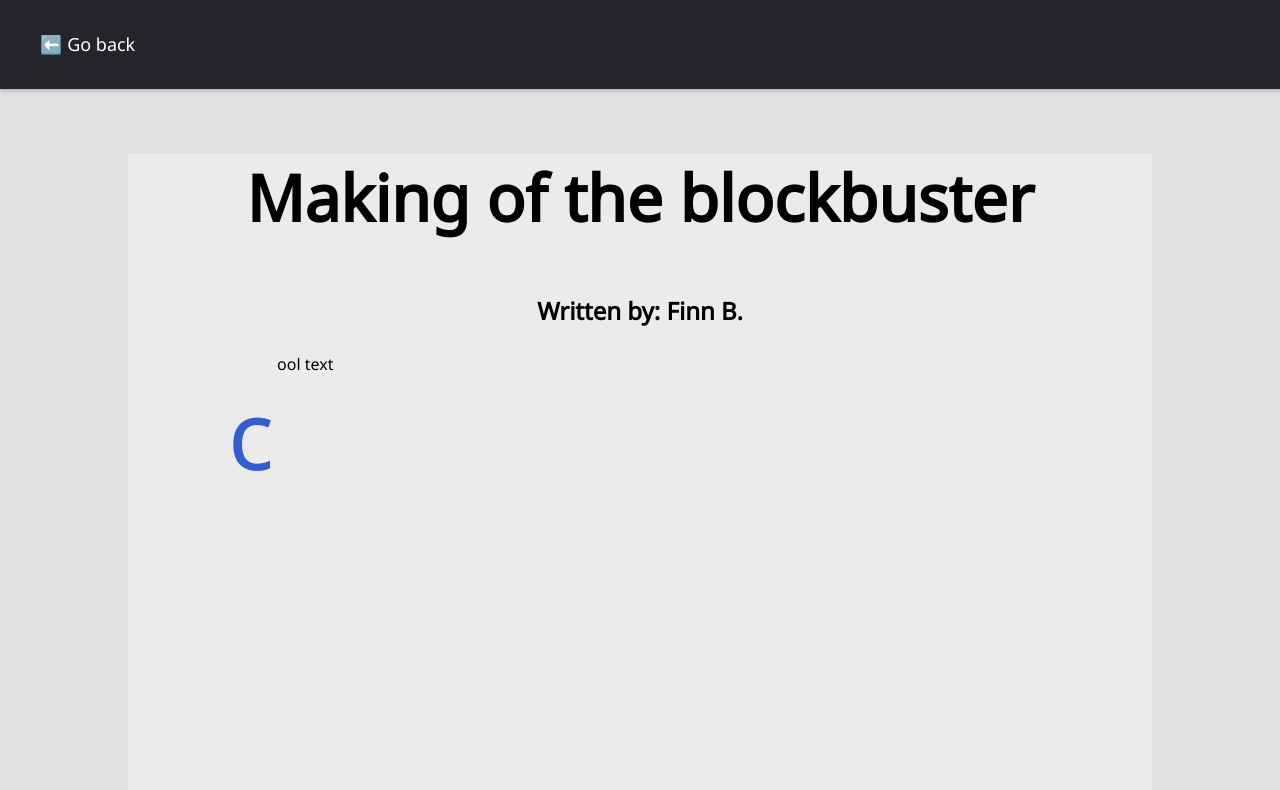
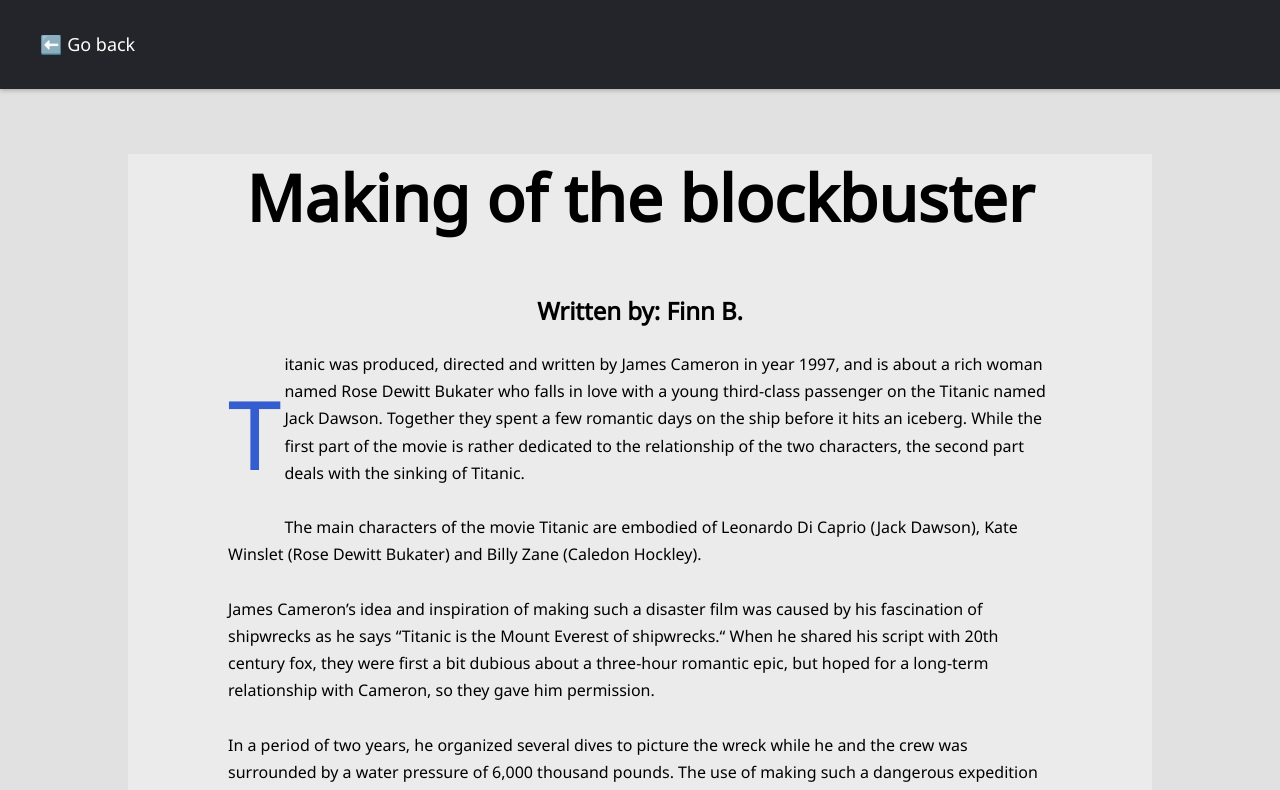
Before and after one commit to finjono/Titanic-fandom-page, a plain HTML site: page articles/article5.html in a window 1280 px wide. Shown: the top 790 px of the page. Drawn offline with nearby package versions, Linux system fonts and the light colour scheme; a web font is replaced by a local one.

Commit message:
Added the fifth article by Finn B.

```diff
--- a/articles/article5.html
+++ b/articles/article5.html
@@ -46,7 +46,52 @@
     <h2 class="articletitle" data-aos="fade-down" data-aos-delay="500" data-aos-duration="1000">Making of the blockbuster</h2>
     <h3 data-aos="fade-up" data-aos-delay="1000" data-aos-duration="1000">Written by: Finn B.</h3>
   <div class="inlinearticle">
-    <p class="articletext" data-aos="zoom-in-down" data-aos-delay="1400" data-aos-duration="1000">cool text</p>
+    <p class="articletext" data-aos="zoom-in-down" data-aos-delay="1400" data-aos-duration="1000">Titanic was produced, directed and written by James Cameron in year 1997, and is about a rich
+woman named Rose Dewitt Bukater who falls in love with a young third-class passenger on the
+Titanic named Jack Dawson. Together they spent a few romantic days on the ship before it hits an
+iceberg. While the first part of the movie is rather dedicated to the relationship of the two
+characters, the second part deals with the sinking of Titanic.
+<br><br>
+The main characters of the movie Titanic are embodied of Leonardo Di Caprio (Jack Dawson), Kate
+Winslet (Rose Dewitt Bukater) and Billy Zane (Caledon Hockley).
+<br><br>
+James Cameron’s idea and inspiration of making such a disaster film was caused by his fascination of
+shipwrecks as he says “Titanic is the Mount Everest of shipwrecks.“ When he shared his script with
+20th century fox, they were first a bit dubious about a three-hour romantic epic, but hoped for a
+long-term relationship with Cameron, so they gave him permission.
+<br><br>
+In a period of two years, he organized several dives to picture the wreck while he and the crew was
+surrounded by a water pressure of 6,000 thousand pounds. The use of making such a dangerous
+expedition was for the whole opening scene where they’re exploring the Titanic and finding the safe.
+There wasn’t always a good course while making the shots, one of the submersible’s hit the Titanic’s
+hull once so that the quarters of Captain Smith collapsed, exposing the interior.
+<br><br>
+ Working on a Titanic film was not just a job for Cameron, he put his whole energy into the project,
+he felt “great responsibility, “because “There probably aren’t going to be many filmmakers who
+actually go to the wreck (...) you get such a strong sense of the profound sadness and injustice of
+it, and the message of it. “
+<br><br>
+It was especially important for him to honor the people who died, so he spent six months of
+researching them before writing the script. Furthermore, Cameron created a detailed timeline of
+what exactly happened in the few days before the sinking and got some historical experts who
+analyzed as well as commented the script, so he could adjust it.
+<br><br>
+For producing the film, Cameron first needed to rebuild the Titanic in a detailed way, so he hired
+two historians to authenticate it. The sets of the interior rooms were reproduced in the same way
+as it was originally built.
+<br><br>
+James Cameron’s second name in the film-business was ‘the scariest man in Hollywood' so he did
+honor to his name and screamed at everyone who he could scream at on the sets. He became
+known as a perfectionist and “300-decibel screamer”, and even Kate Winslet confessed later that
+she was frightened of him sometimes. The Titanic crew felt like Cameron had an evil alter ego so
+they gave him another name. To the criticism he later said “Film-making is war.”
+<br><br>
+During the production in Canada one of the crew members put a drug into the soup Cameron and
+others ate one night which resulted in sending 50 people to the hospital. The person behind the
+poisoning was never caught. The schedule of the production grew up to 160 days because of
+incidents like that and a few cast members, including Kate Winslet, who infected themselves by
+spending hours in cold water. In an Interview she decided she’d never work with Cameron again
+unless she gains a lot of money.</p>
   </div>
   </section>
 </body>
```
